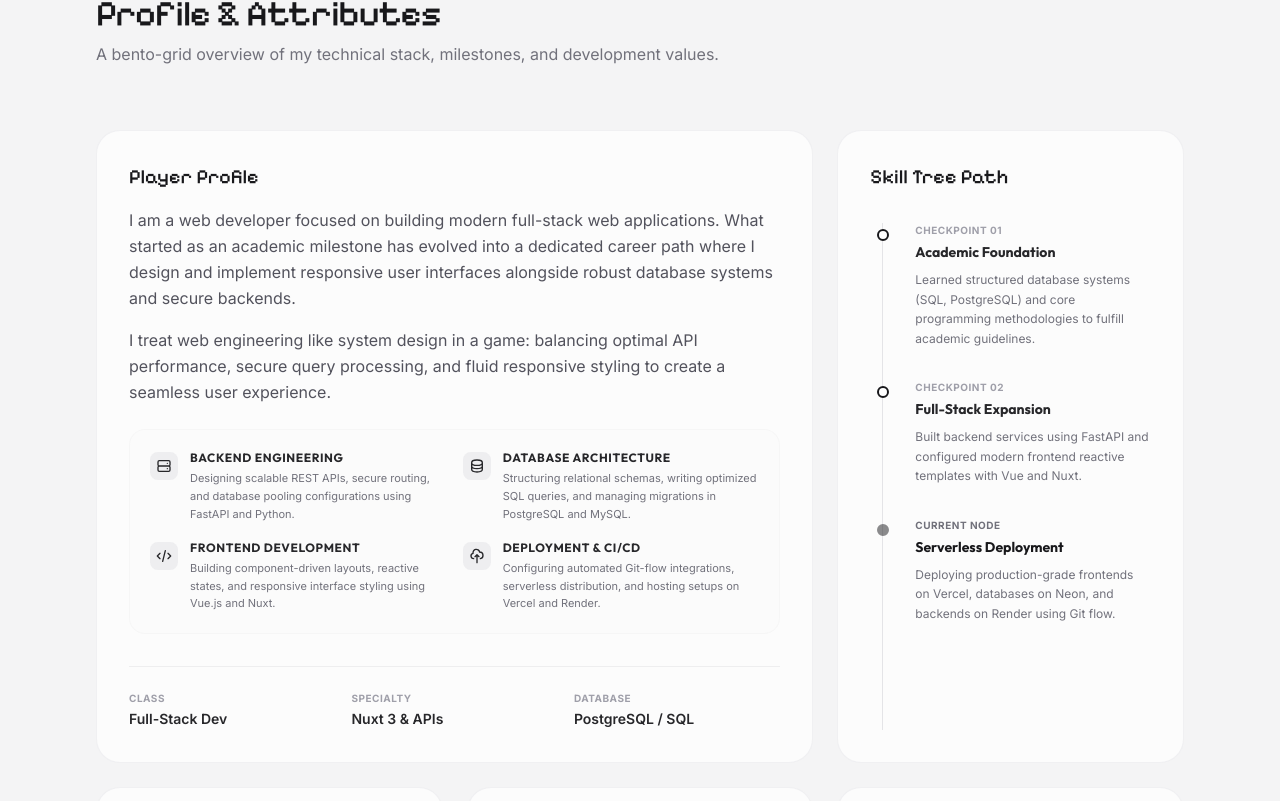
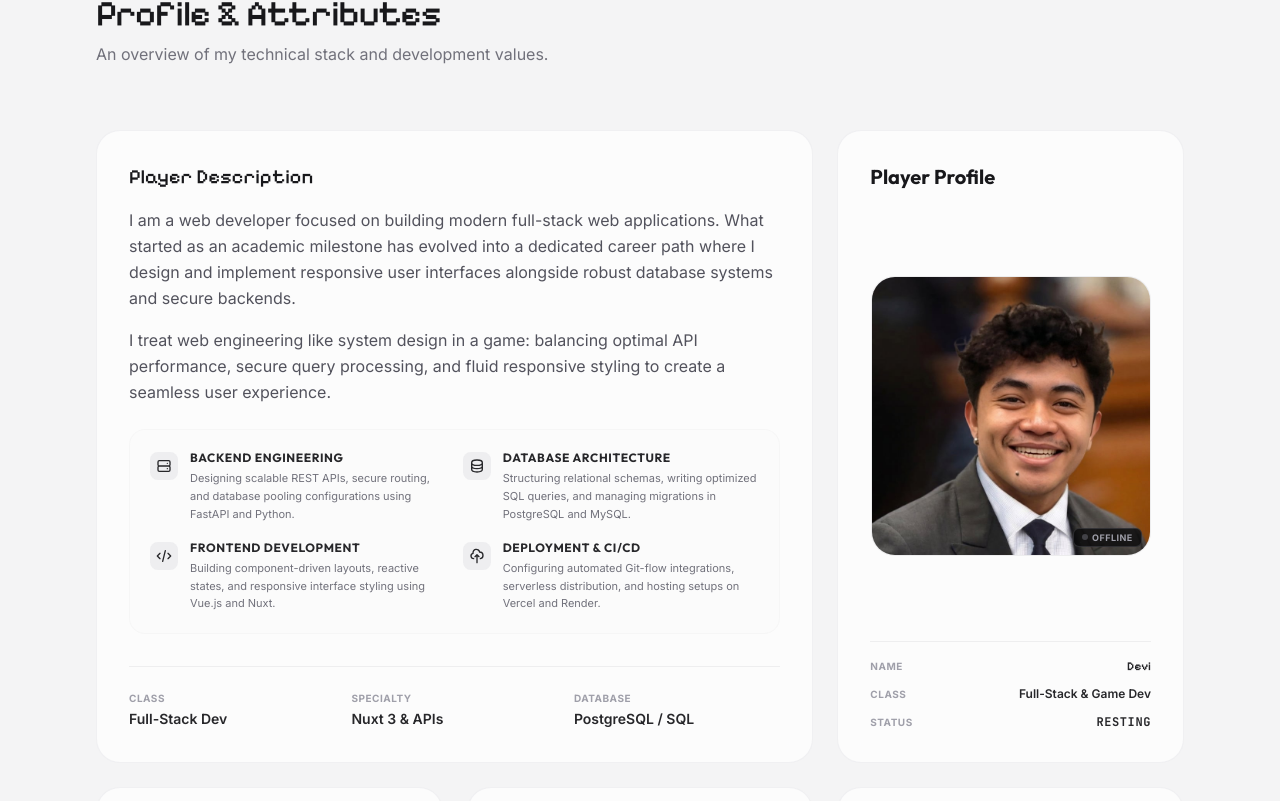
Before and after one commit to JCentic/website-portfolio, a Nuxt app: page / in a window 1280 px wide. Shown: the part 919-1720 px from the top of the page. Built offline with nearby package versions, Linux system fonts and the light colour scheme.

Commit message:
feat(about,hero): add dynamic availability logic and clean hero tag

```diff
--- a/app/assets/css/components/about.css
+++ b/app/assets/css/components/about.css
@@ -76,48 +76,72 @@
   @apply text-sm font-semibold text-zinc-800 dark:text-zinc-200;
 }
 
-.skill-tree-card {
-  @apply bg-white/70 dark:bg-zinc-950/40 backdrop-blur-md border border-zinc-200/50 dark:border-zinc-800/50 rounded-3xl p-8 hover:border-zinc-300 dark:hover:border-zinc-700/80 transition-all duration-300 flex flex-col;
+.portrait-card {
+  @apply bg-white/70 dark:bg-zinc-950/40 backdrop-blur-md border border-zinc-200/50 dark:border-zinc-800/50 rounded-3xl p-8 hover:border-zinc-300 dark:hover:border-zinc-700/80 transition-all duration-300 flex flex-col justify-between;
 }
 
-.skill-tree-title {
-  @apply text-xl font-bold text-zinc-900 dark:text-zinc-50 mb-8;
+.portrait-title {
+  @apply text-xl font-bold text-zinc-900 dark:text-zinc-50 mb-0;
 }
 
-.timeline-wrapper {
-  @apply relative border-l border-zinc-200 dark:border-zinc-800 ml-3 flex-1 space-y-8 pb-4;
+.portrait-image-container {
+  @apply flex-1 flex justify-center items-center my-6;
 }
 
-.timeline-node {
-  @apply relative pl-8;
+.portrait-image-wrapper {
+  @apply relative w-full max-w-[280px] aspect-square rounded-3xl overflow-hidden bg-zinc-50 dark:bg-zinc-900 border border-zinc-200/60 dark:border-zinc-800/60 flex items-center justify-center shadow-inner transition-all duration-300 hover:border-zinc-300 dark:hover:border-zinc-700/80;
 }
 
-.node-dot-inactive {
-  @apply absolute -left-1.5 top-1.5 w-3 h-3 rounded-full border-2 border-zinc-900 dark:border-zinc-100 bg-white dark:bg-zinc-950 transition-transform duration-200;
+.portrait-image {
+  @apply w-full h-full object-cover transition-transform duration-300 hover:scale-105;
 }
 
-.node-dot-active {
-  @apply absolute -left-1.5 top-1.5 w-3 h-3 rounded-full border-2 border-zinc-900 dark:border-white bg-zinc-900 dark:bg-white animate-pulse;
+.portrait-placeholder {
+  @apply w-28 h-28 text-zinc-300 dark:text-zinc-700 transition-transform duration-300;
 }
 
-.node-label-inactive {
-  @apply block text-[10px] font-bold uppercase tracking-wider text-zinc-400 dark:text-zinc-500;
+.status-indicator {
+  @apply absolute bottom-2 right-2 px-2 py-0.5 rounded-md text-[9px] font-black tracking-wider bg-zinc-950/80 dark:bg-black/80 border flex items-center gap-1 select-none transition-colors duration-200;
 }
 
-.node-label-active {
-  @apply block text-[10px] font-bold uppercase tracking-wider text-zinc-500 dark:text-zinc-400;
+.status-indicator.is-online {
+  @apply text-emerald-400 border-emerald-500/30;
 }
 
-.node-title {
-  @apply text-sm font-bold text-zinc-800 dark:text-zinc-200 mt-1;
+.status-indicator.is-offline {
+  @apply text-zinc-400 border-zinc-500/30;
 }
 
-.node-title-active {
-  @apply text-sm font-bold text-zinc-900 dark:text-zinc-50 mt-1;
+.status-dot {
+  @apply w-1.5 h-1.5 rounded-full transition-colors duration-200;
 }
 
-.node-desc {
-  @apply text-xs text-zinc-500 dark:text-zinc-400 mt-2 leading-relaxed;
+.status-dot.is-online {
+  @apply bg-emerald-500;
+}
+
+.status-dot.is-offline {
+  @apply bg-zinc-500;
+}
+
+.status-pulse {
+  @apply absolute w-1.5 h-1.5 rounded-full bg-emerald-400 animate-ping;
+}
+
+.portrait-stats {
+  @apply space-y-3 pt-4 border-t border-zinc-200/60 dark:border-zinc-800/60;
+}
+
+.stat-item {
+  @apply flex justify-between items-center text-xs;
+}
+
+.stat-label {
+  @apply font-bold uppercase tracking-wider text-[10px] text-zinc-400 dark:text-zinc-500;
+}
+
+.stat-val {
+  @apply font-semibold text-zinc-800 dark:text-zinc-200;
 }
 
 .inventory-card {
--- a/app/components/About.vue
+++ b/app/components/About.vue
@@ -1,3 +1,35 @@
+<script setup lang="ts">
+import { ref, onMounted, onUnmounted } from 'vue'
+
+const avatarSrc = '/images/avatar.png'
+const hasAvatarError = ref(false)
+const isOnline = ref(false)
+
+const checkOnlineStatus = () => {
+  try {
+    const manilaTime = new Date().toLocaleString('en-US', { timeZone: 'Asia/Manila' })
+    const manilaHour = new Date(manilaTime).getHours()
+    isOnline.value = manilaHour >= 18 && manilaHour < 22
+  } catch (_) {
+    const hour = new Date().getHours()
+    isOnline.value = hour >= 18 && hour < 22
+  }
+}
+
+let checkInterval: any = null
+
+onMounted(() => {
+  checkOnlineStatus()
+  checkInterval = setInterval(checkOnlineStatus, 60000)
+})
+
+onUnmounted(() => {
+  if (checkInterval) {
+    clearInterval(checkInterval)
+  }
+})
+</script>
+
 <template>
   <section id="about" class="about-section">
 
@@ -9,18 +41,18 @@
           Profile & Attributes
         </h2>
         <p class="about-subtitle">
-          A bento-grid overview of my technical stack, milestones, and development values.
+          An overview of my technical stack and development values.
         </p>
       </div>
 
       <!-- Bento Grid Container -->
       <div class="bento-grid">
 
-        <!-- Card 1: Player Profile (Bio) - Spans 2 columns -->
+        <!-- Card 1: Player Description (Bio) - Spans 2 columns -->
         <div class="profile-card">
           <div>
             <h3 class="profile-title">
-              Player Profile
+              Player Description
             </h3>
             <p class="profile-bio">
               I am a web developer focused on building modern full-stack web applications. What started as an academic milestone has evolved into a dedicated career path where I design and implement responsive user interfaces alongside robust database systems and secure backends.
@@ -116,44 +148,52 @@
           </div>
         </div>
 
-        <!-- Card 2: Skill Tree (Timeline) - Spans 1 column -->
-        <div class="skill-tree-card">
-          <h3 class="skill-tree-title">
-            Skill Tree Path
+        <!-- Card 2: Player Profile - Spans 1 column -->
+        <div class="portrait-card">
+          <h3 class="portrait-title">
+            Player Profile
           </h3>
 
-          <div class="timeline-wrapper">
+          <div class="portrait-image-container">
+            <div class="portrait-image-wrapper">
+              <!-- Fallback SVG silhouette if image fails to load or doesn't exist -->
+              <svg v-if="hasAvatarError" class="portrait-placeholder" fill="currentColor" viewBox="0 0 24 24">
+                <path d="M24 20.993V24H0v-2.996A14.977 14.977 0 0112.004 15c4.904 0 9.26 2.354 11.996 5.993zM16.002 8.999a4 4 0 11-8 0 4 4 0 018 0z" />
+              </svg>
+              <img
+                v-else
+                :src="avatarSrc"
+                alt="Character Portrait"
+                class="portrait-image"
+                @error="hasAvatarError = true"
+              />
+              <!-- Pulsing online/offline status indicator -->
+              <span class="status-indicator" :class="isOnline ? 'is-online' : 'is-offline'">
+                <span v-if="isOnline" class="status-pulse"></span>
+                <span class="status-dot" :class="isOnline ? 'is-online' : 'is-offline'"></span>
+                {{ isOnline ? 'ONLINE' : 'OFFLINE' }}
+              </span>
+            </div>
+          </div>
 
-            <!-- Checkpoint 1 -->
-            <div class="timeline-node group/node">
-              <div class="node-dot-inactive group-hover/node:scale-125"></div>
-              <time class="node-label-inactive">Checkpoint 01</time>
-              <h4 class="node-title">Academic Foundation</h4>
-              <p class="node-desc">
-                Learned structured database systems (SQL, PostgreSQL) and core programming methodologies to fulfill academic guidelines.
-              </p>
+          <div class="portrait-stats">
+            <div class="stat-item">
+              <span class="stat-label">Name</span>
+              <span class="stat-val font-pixel">Devi</span>
             </div>
-
-            <!-- Checkpoint 2 -->
-            <div class="timeline-node group/node">
-              <div class="node-dot-inactive group-hover/node:scale-125"></div>
-              <time class="node-label-inactive">Checkpoint 02</time>
-              <h4 class="node-title">Full-Stack Expansion</h4>
-              <p class="node-desc">
-                Built backend services using FastAPI and configured modern frontend reactive templates with Vue and Nuxt.
-              </p>
+            <div class="stat-item">
+              <span class="stat-label">Class</span>
+              <span class="stat-val">Full-Stack & Game Dev</span>
             </div>
-
-            <!-- Checkpoint 3 -->
-            <div class="timeline-node">
-              <div class="node-dot-active"></div>
-              <time class="node-label-active">Current Node</time>
-              <h4 class="node-title-active">Serverless Deployment</h4>
-              <p class="node-desc">
-                Deploying production-grade frontends on Vercel, databases on Neon, and backends on Render using Git flow.
-              </p>
+            <div class="stat-item">
+              <span class="stat-label">Status</span>
+              <span
+                class="stat-val font-mono tracking-wider transition-colors duration-200"
+                :class="isOnline ? 'text-emerald-500 dark:text-emerald-400' : 'text-zinc-400 dark:text-zinc-500'"
+              >
+                {{ isOnline ? 'AVAILABLE' : 'RESTING' }}
+              </span>
             </div>
-
           </div>
         </div>
 
@@ -212,6 +252,8 @@
             <span class="badge">Vercel</span>
             <span class="badge">Neon DB</span>
             <span class="badge">Render</span>
+            <span class="badge">VS Code</span>
+            <span class="badge">Godot Engine</span>
           </div>
         </div>
 
--- a/app/components/Hero.vue
+++ b/app/components/Hero.vue
@@ -15,14 +15,7 @@
 
     <div class="hero-content-wrapper">
 
-      <!-- Available for Hire Tag -->
-      <div class="hire-tag">
-        <span class="hire-ping">
-          <span class="hire-ping-animation"></span>
-          <span class="hire-ping-dot"></span>
-        </span>
-        Available for New Opportunities
-      </div>
+
 
       <!-- Main Headline -->
       <h1 class="hero-title">
```
Also changed, not shown: public/images/avatar.png (added).
